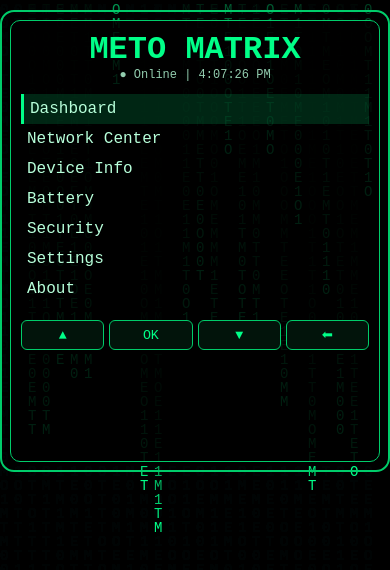
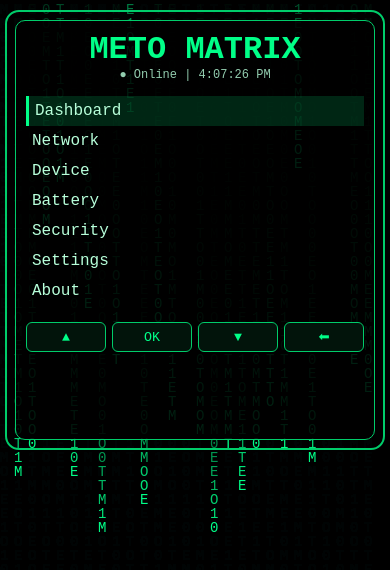
Before and after one commit to meto10002-arch/meto-pwa, a plain HTML site: page index.html in a window 390 px wide. Drawn offline with Linux system fonts and the light colour scheme.

Commit message:
Refactor HTML structure and improve styles

```diff
--- a/index.html
+++ b/index.html
@@ -15,6 +15,7 @@
   --gd:#00cc6a;
   --txt:#b7ffda;
 }
+*{box-sizing:border-box}
 body{
   margin:0;
   background:var(--bg);
@@ -22,12 +23,21 @@ body{
   font-family:"Courier New", monospace;
   overflow:hidden;
 }
-canvas{position:fixed;inset:0;z-index:1}
+
+/* MATRIX BACKGROUND */
+canvas{
+  position:fixed;
+  inset:0;
+  z-index:1;
+  pointer-events:none; /* الحل الذهبي */
+}
+
+/* APP */
 .app{
   max-width:380px;
   margin:10px auto;
+  position:relative;
   z-index:2;
-  position:relative;
   border:2px solid var(--gd);
   border-radius:14px;
   padding:8px;
@@ -39,19 +49,47 @@ canvas{position:fixed;inset:0;z-index:1}
   padding:10px;
   min-height:420px;
 }
-.header{text-align:center}
-.header h1{margin:0;color:var(--g)}
-.status{font-size:12px;opacity:.8}
-.menu{list-style:none;padding:0;margin-top:12px}
-.menu li{padding:6px}
+.header{
+  text-align:center;
+}
+.header h1{
+  margin:0;
+  color:var(--g);
+}
+.status{
+  font-size:12px;
+  opacity:.8;
+}
+
+/* MENU */
+.menu{
+  list-style:none;
+  padding:0;
+  margin-top:14px;
+}
+.menu li{
+  padding:6px;
+}
 .menu li.active{
   background:rgba(0,255,136,.15);
-  border-left:3px solid var(--g)
+  border-left:3px solid var(--g);
 }
+
+/* VIEW */
+#view{
+  display:none;
+  margin-top:10px;
+}
+.small{
+  font-size:13px;
+  opacity:.85;
+}
+
+/* FOOTER */
 .footer{
   display:flex;
-  gap:5px;
-  margin-top:12px
+  gap:6px;
+  margin-top:12px;
 }
 button{
   flex:1;
@@ -60,9 +98,11 @@ button{
   border:1px solid var(--gd);
   border-radius:6px;
   padding:6px;
-  font-family:inherit
+  font-family:inherit;
 }
-.small{font-size:13px;opacity:.85}
+button:active{
+  background:#04351e;
+}
 </style>
 </head>
 
@@ -82,8 +122,8 @@ button{
 <div id="home">
   <ul class="menu" id="menu">
     <li class="active">Dashboard</li>
-  <li>Network Center</li>
-  <li>Device Info</li>
+    <li>Network</li>
+    <li>Device</li>
     <li>Battery</li>
     <li>Security</li>
     <li>Settings</li>
@@ -92,73 +132,81 @@ button{
 </div>
 
 <!-- VIEW -->
-<div id="view" style="display:none">
+<div id="view">
   <h3 id="viewTitle"></h3>
   <div id="viewBody" class="small"></div>
 </div>
 
 <div class="footer">
-  <button>▲</button>
-  <button>OK</button>
-  <button>▼</button>
-  <button>⬅</button>
+  <button id="up">▲</button>
+  <button id="ok">OK</button>
+  <button id="down">▼</button>
+  <button id="back">⬅</button>
 </div>
 
 </div>
 </div>
 
 <script>
-/* MATRIX */
+/* ================= MATRIX ================= */
 const c=document.getElementById("matrix"),ctx=c.getContext("2d");
 function resize(){c.width=innerWidth;c.height=innerHeight}
 resize();onresize=resize;
 const chars="01METO";
-const drops=Array(Math.floor(c.width/14)).fill(1);
+const cols=Math.floor(c.width/14);
+const drops=Array(cols).fill(1);
+
 setInterval(()=>{
   ctx.fillStyle="rgba(0,0,0,.1)";
   ctx.fillRect(0,0,c.width,c.height);
   ctx.fillStyle="#00ff88";
   ctx.font="14px monospace";
- drops.forEach((y,i)=>{
-  ctx.fillText(chars[Math.floor(Math.random()*chars.length)],i*14,y*14);
-  drops[i]=(y*14>c.height&&Math.random()>.95)?0:y+1;
- });
+  for(let i=0;i<drops.length;i++){
+    const t=chars[Math.floor(Math.random()*chars.length)];
+    ctx.fillText(t,i*14,drops[i]*14);
+    if(drops[i]*14>c.height&&Math.random()>.95)drops[i]=0;
+    drops[i]++;
+  }
 },50);
 
-/* SYSTEM DATA */
-function topBar(){
- document.getElementById("topStatus").innerText=
-  (navigator.onLine?"● Online":"● Offline")+" | "+
-  new Date().toLocaleTimeString();
+/* ================= TOP STATUS ================= */
+function updateStatus(){
+  document.getElementById("topStatus").innerText =
+    (navigator.onLine?"● Online":"● Offline") +
+    " | " + new Date().toLocaleTimeString();
 }
-setInterval(topBar,1000);topBar();
+setInterval(updateStatus,1000);
+updateStatus();
 
-/* MENU SYSTEM */
+/* ================= NAVIGATION ================= */
 const menuItems=document.querySelectorAll("#menu li");
 const home=document.getElementById("home");
 const view=document.getElementById("view");
 const viewTitle=document.getElementById("viewTitle");
 const viewBody=document.getElementById("viewBody");
-const buttons=document.querySelectorAll(".footer button");
-let idx=0,inView=false;
 
-function render(){
- menuItems.forEach((li,i)=>li.classList.toggle("active",i===idx));
+let index=0;
+let inView=false;
+
+function renderMenu(){
+  menuItems.forEach((li,i)=>li.classList.toggle("active",i===index));
 }
-function openView(title,html){
+
+function openView(title,content){
   inView=true;
   home.style.display="none";
   view.style.display="block";
   viewTitle.innerText=title;
- viewBody.innerHTML=html;
+  viewBody.innerHTML=content;
 }
-function back(){
+
+function backHome(){
   inView=false;
   view.style.display="none";
   home.style.display="block";
 }
 
-/* REAL CONTENT */
+/* ================= REAL CONTENT ================= */
 function dashboard(){
   openView("Dashboard",`
     Time: ${new Date().toLocaleString()}<br>
@@ -168,22 +216,26 @@ function dashboard(){
   `);
 }
 function network(){
- const c=navigator.connection||{};
- openView("Network Center",`
- Type: ${c.effectiveType||"N/A"}<br>
- Downlink: ${c.downlink||"?"} Mb/s<br>
- RTT: ${c.rtt||"?"} ms
+  const n=navigator.connection||{};
+  openView("Network",`
+    Type: ${n.effectiveType||"N/A"}<br>
+    Downlink: ${n.downlink||"?"} Mb/s<br>
+    RTT: ${n.rtt||"?"} ms
   `);
 }
 function device(){
- openView("Device Info",`
- Resolution: ${screen.width}x${screen.height}<br>
- Orientation: ${screen.orientation.type}<br>
+  openView("Device",`
+    Resolution: ${screen.width} x ${screen.height}<br>
+    Orientation: ${screen.orientation?.type||"N/A"}<br>
     Memory: ${navigator.deviceMemory||"?"} GB<br>
- Touch: ${'ontouchstart'in window}
+    Touch: ${"ontouchstart" in window}
   `);
 }
 function battery(){
+  if(!navigator.getBattery){
+    openView("Battery","Battery API not supported");
+    return;
+  }
   navigator.getBattery().then(b=>{
     openView("Battery",`
       Level: ${Math.round(b.level*100)}%<br>
@@ -194,13 +246,13 @@ function battery(){
 function security(){
   openView("Security",`
     HTTPS: ${location.protocol==="https:"}<br>
- Service Worker: ${'serviceWorker'in navigator}<br>
- Secure Context: ${window.isSecureContext}
+    Secure Context: ${window.isSecureContext}<br>
+    Service Worker: ${"serviceWorker" in navigator}
   `);
 }
 function settings(){
   openView("Settings",`
- Matrix Effect: ON<br>
+    Matrix: ON<br>
     Performance: Auto<br>
     Language: AR / EN
   `);
@@ -213,23 +265,29 @@ function about(){
   `);
 }
 
-/* BUTTONS */
-buttons[0].onclick=()=>{if(!inView&&idx>0){idx--;render();}};
-buttons[2].onclick=()=>{if(!inView&&idx<menuItems.length-1){idx++;render();}};
-buttons[1].onclick=()=>{
- if(inView) return;
- [
+const actions=[
   dashboard,network,device,battery,
   security,settings,about
- ][idx]();
+];
+
+/* ================= BUTTON EVENTS ================= */
+document.getElementById("up").onclick=()=>{
+  if(!inView && index>0){index--;renderMenu();}
 };
-buttons[3].onclick=()=>{if(inView) back();};
+document.getElementById("down").onclick=()=>{
+  if(!inView && index<menuItems.length-1){index++;renderMenu();}
+};
+document.getElementById("ok").onclick=()=>{
+  if(!inView) actions[index]();
+};
+document.getElementById("back").onclick=()=>{
+  if(inView) backHome();
+};
 
-render();
-</script>
+renderMenu();
 
-<script>
-if("serviceWorker"in navigator){
+/* ================= SERVICE WORKER ================= */
+if("serviceWorker" in navigator){
   navigator.serviceWorker.register("sw.js");
 }
 </script>
```
Lines whose indentation alone changed are shown as unchanged.
